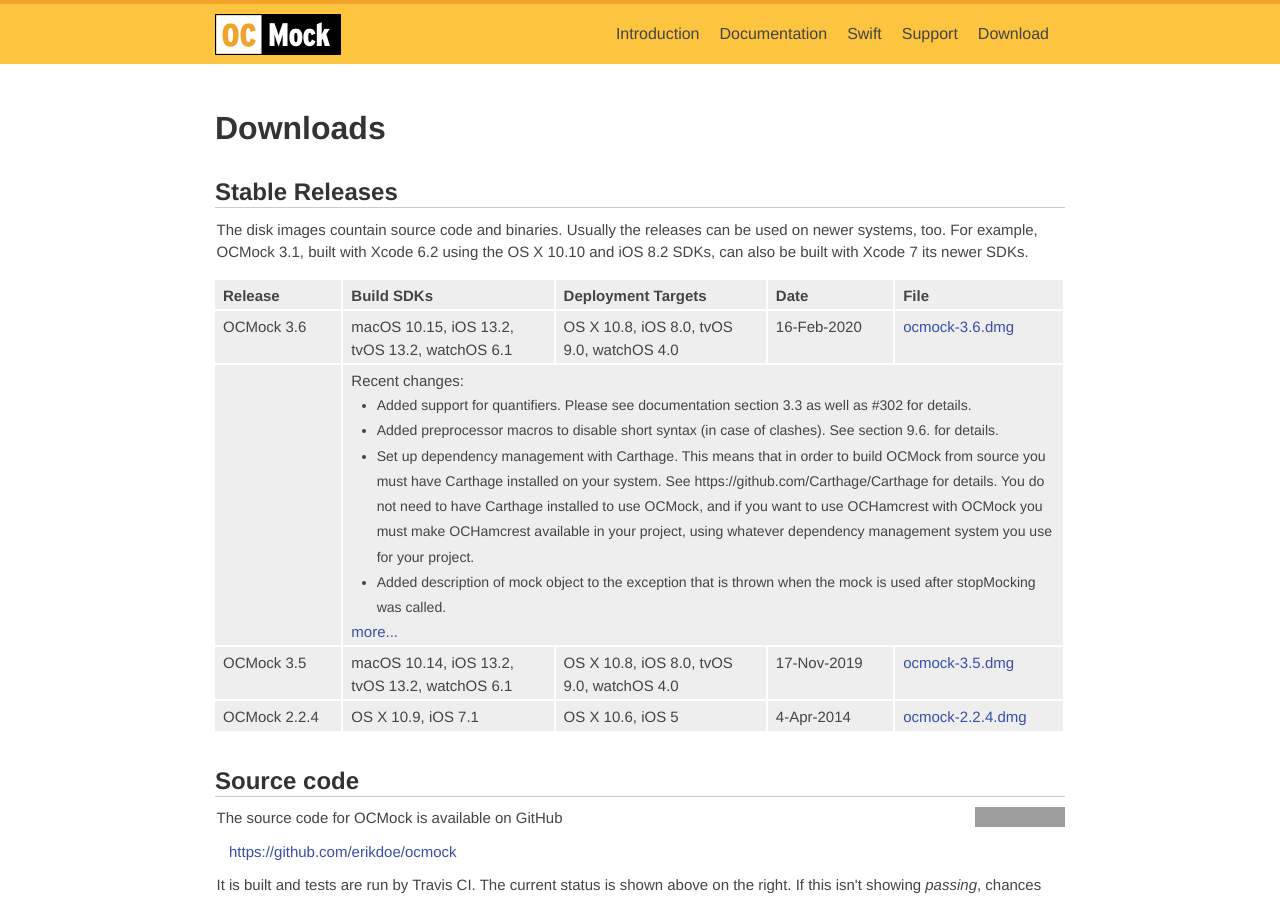
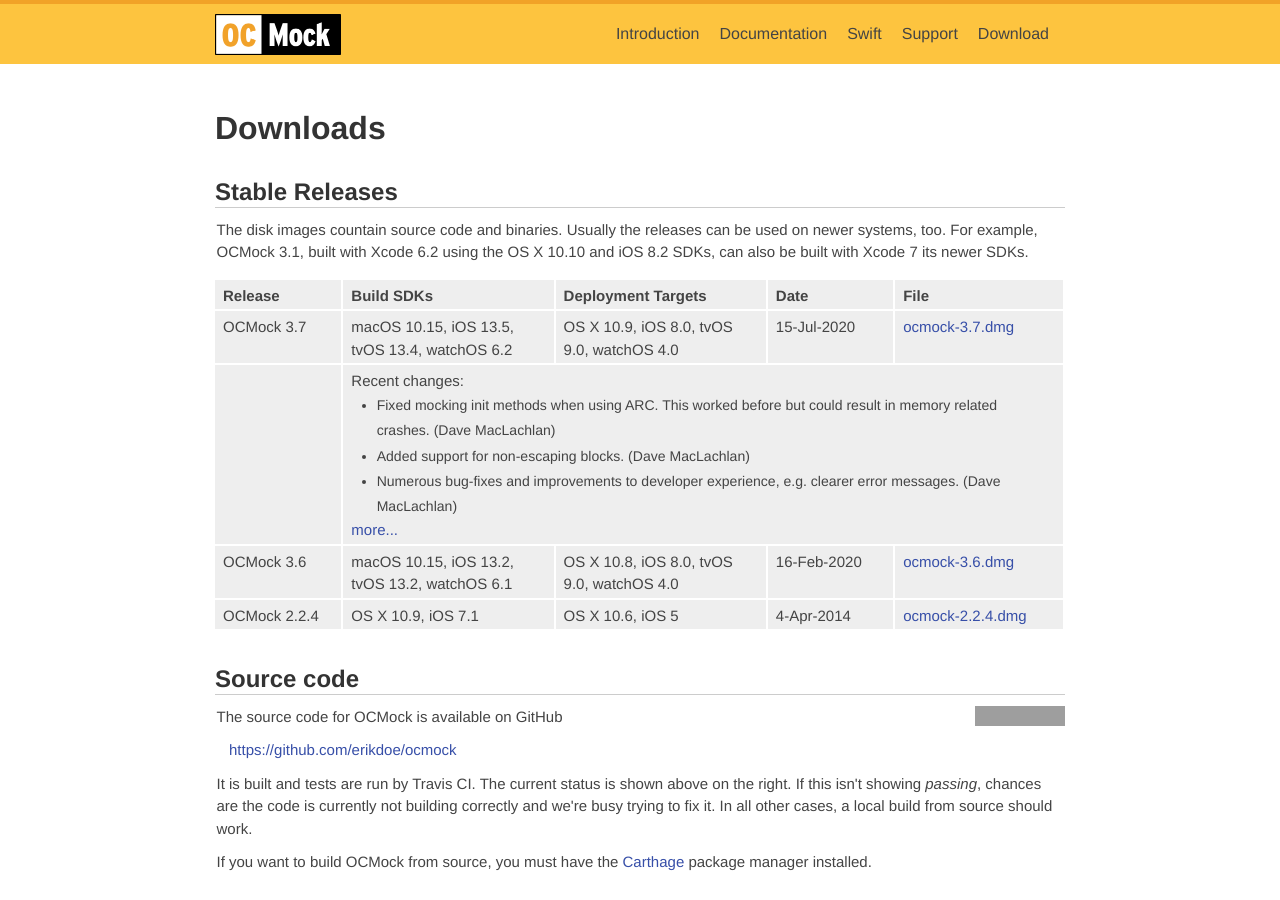
Before and after one commit to erikdoe/ocmock, a Jekyll site: the page built from download.html, in a window 1280 px wide and 900 px high. Built offline with Jekyll 4.4.1, drawn with Linux system fonts in a browser that asks for light colours; comment, search, counter and statistics services are not loaded; grey boxes are pictures that could not be loaded.

Commit message:
Made updates for 3.7 release.

```diff
--- a/download.html
+++ b/download.html
@@ -21,39 +21,32 @@ published: true
 		<th width="20%">File</th>
 	</tr>
 	<tr>
-		<td>OCMock 3.6</td>
-		<td>macOS 10.15, iOS 13.2, tvOS 13.2, watchOS 6.1</td>
-		<td>OS X 10.8, iOS 8.0, tvOS 9.0, watchOS 4.0</td>
-		<td>16-Feb-2020</td>
-		<td><a href="https://github.com/erikdoe/ocmock/releases/download/v3.6/ocmock-3.6.dmg">ocmock-3.6.dmg</a></td>
+		<td>OCMock 3.7</td>
+		<td>macOS 10.15, iOS 13.5, tvOS 13.4, watchOS 6.2</td>
+		<td>OS X 10.9, iOS 8.0, tvOS 9.0, watchOS 4.0</td>
+		<td>15-Jul-2020</td>
+		<td><a href="https://github.com/erikdoe/ocmock/releases/download/v3.7/ocmock-3.7.dmg">ocmock-3.7.dmg</a></td>
 	</tr>
 	<tr>
 		<td></td>
 		<td colspan="4">
 			Recent changes:
 			<ul>
-					<li>Added support for quantifiers. Please see documentation section 3.3 as well
-						as #302 for details.
-					<li>Added preprocessor macros to disable short syntax (in case of clashes). See
-						section 9.6. for details.
-					<li>Set up dependency management with Carthage. This means that in order to
-						build OCMock from source you must have Carthage installed on your system.
-						See https://github.com/Carthage/Carthage for details. You do not need to have
-						Carthage installed to use OCMock, and if you want to use OCHamcrest with
-						OCMock you must make OCHamcrest available in your project, using whatever
-						dependency management system you use for your project.
-					<li>Added description of mock object to the exception that is thrown when the
-						mock is used after stopMocking was called.
+				<li>Fixed mocking init methods when using ARC. This worked before but could
+  				result in memory related crashes. (Dave MacLachlan)
+				<li>Added support for non-escaping blocks. (Dave MacLachlan)
+				<li>Numerous bug-fixes and improvements to developer experience, e.g. clearer
+  				error messages. (Dave MacLachlan)
 			</ul>
 			<a href="https://github.com/erikdoe/ocmock/blob/master/Source/Changes.txt">more...</a>
 		</td>
 	</tr>
 	<tr>
-		<td>OCMock 3.5</td>
-		<td>macOS 10.14, iOS 13.2, tvOS 13.2, watchOS 6.1</td>
+		<td>OCMock 3.6</td>
+		<td>macOS 10.15, iOS 13.2, tvOS 13.2, watchOS 6.1</td>
 		<td>OS X 10.8, iOS 8.0, tvOS 9.0, watchOS 4.0</td>
-		<td>17-Nov-2019</td>
-		<td><a href="https://github.com/erikdoe/ocmock/releases/download/v3.5/ocmock-3.5.dmg">ocmock-3.5.dmg</a></td>
+		<td>16-Feb-2020</td>
+		<td><a href="https://github.com/erikdoe/ocmock/releases/download/v3.6/ocmock-3.6.dmg">ocmock-3.6.dmg</a></td>
 	</tr>
 	<tr>
 		<td>OCMock 2.2.4</td>
```
